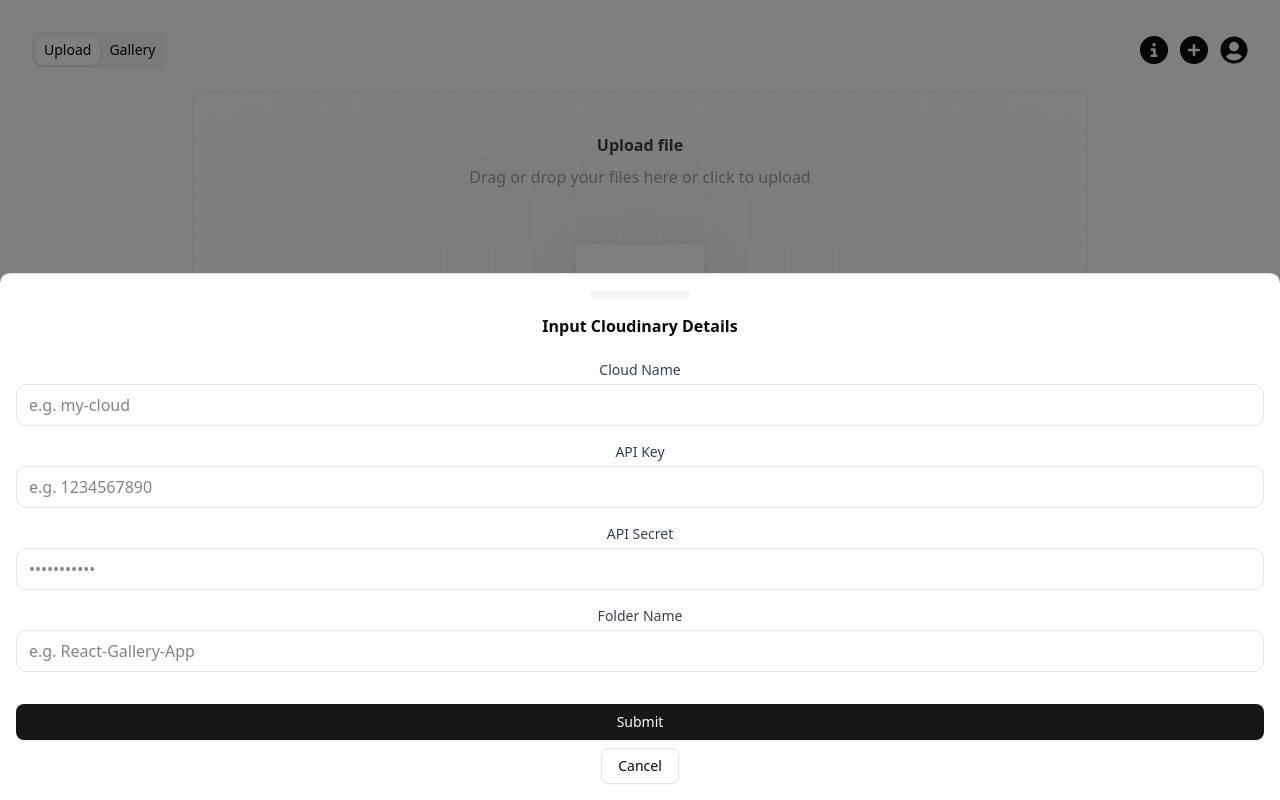
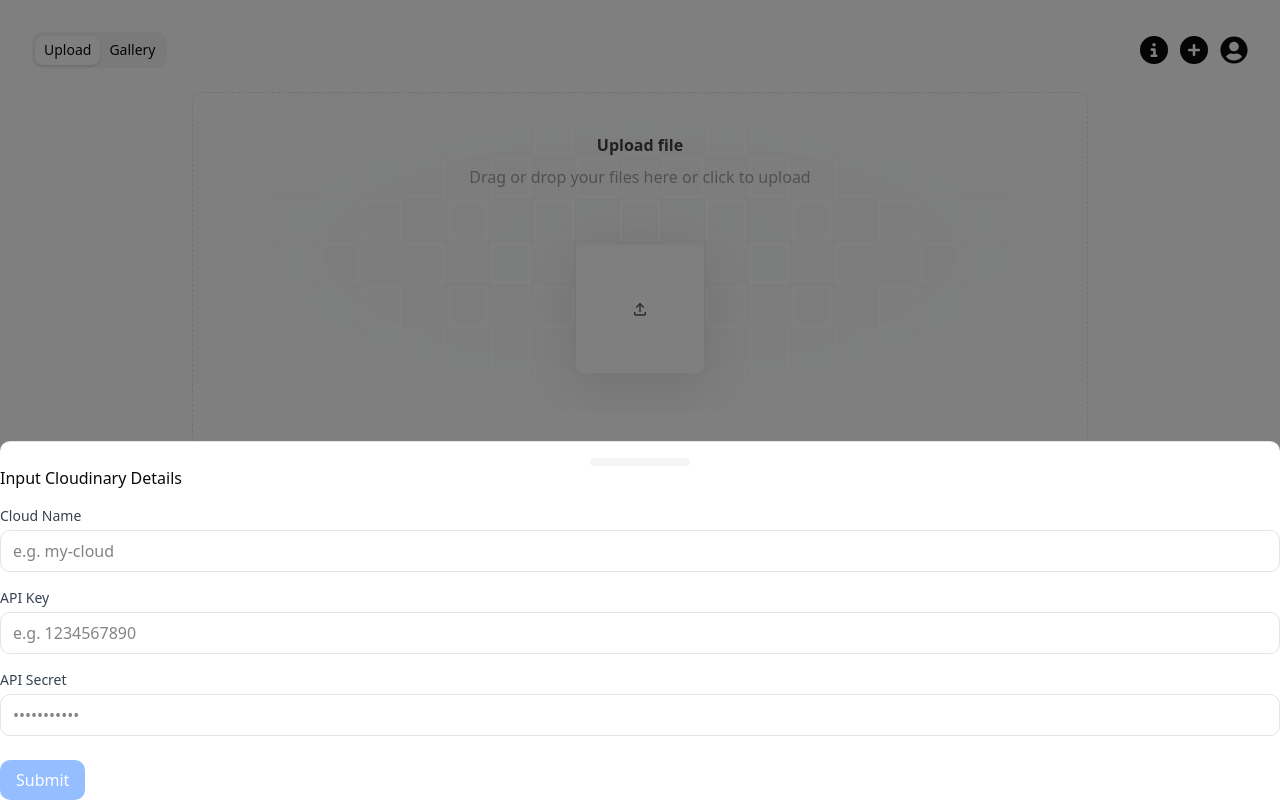
Before and after one commit to omeshapasan2/Cloudinary-Gallery-App, a React (Vite) app: page / in a window 1280 px wide. Both pictures are taken after a click on the icon 1194 px from the left and 50 px from the top of the page. Built offline with nearby package versions, Linux system fonts and the light colour scheme.

Commit message:
Frontend to Backend Input Data Flow

```diff
--- a/src/Pages/GalleryPage.jsx
+++ b/src/Pages/GalleryPage.jsx
@@ -7,6 +7,7 @@
 
   const [ images, setImages ] = useState([]);
 
+  // Fetch images from the server
   useEffect(() => {
     axios.get('https://cloudinary-gallery-app-production.up.railway.app/api/cloudinary')
       .then((res) => {
--- a/src/Pages/MainPage.jsx
+++ b/src/Pages/MainPage.jsx
@@ -16,6 +16,7 @@
   DrawerTrigger,
 } from "@/components/ui/drawer"
 import { Button } from "@/components/ui/button"
+import AccountInput from "../components/AccountInput";
 
 function MainPage() {
   return (
@@ -34,59 +35,10 @@
                 <FaCirclePlus size={28} className="cursor-pointer" />
               </DrawerTrigger>
               <DrawerContent>
-                <DrawerHeader>
-                  {/* Inputs */}
-                  <DrawerTitle>Input Cloudinary Details</DrawerTitle>
-                  <div className="mt-4 space-y-4">
-                    <div>
-                      <label className="block text-sm font-medium text-gray-700 dark:text-gray-300 mb-1">
-                        Cloud Name
-                      </label>
-                      <input
-                        type="text"
-                        placeholder="e.g. my-cloud"
-                        className="w-full px-3 py-2 border rounded-lg focus:outline-none focus:ring-2 focus:ring-blue-500 dark:bg-black dark:text-white"
-                      />
-                    </div>
-                    <div>
-                      <label className="block text-sm font-medium text-gray-700 dark:text-gray-300 mb-1">
-                        API Key
-                      </label>
-                      <input
-                        type="text"
-                        placeholder="e.g. 1234567890"
-                        className="w-full px-3 py-2 border rounded-lg focus:outline-none focus:ring-2 focus:ring-blue-500 dark:bg-black dark:text-white"
-                      />
-                    </div>
-                    <div>
-                      <label className="block text-sm font-medium text-gray-700 dark:text-gray-300 mb-1">
-                        API Secret
-                      </label>
-                      <input
-                        type="password"
-                        placeholder="•••••••••••"
-                        className="w-full px-3 py-2 border rounded-lg focus:outline-none focus:ring-2 focus:ring-blue-500 dark:bg-black dark:text-white"
-                      />
-                    </div>
-                    <div>
-                      <label className="block text-sm font-medium text-gray-700 dark:text-gray-300 mb-1">
-                        Folder Name
-                      </label>
-                      <input
-                        type="text"
-                        placeholder="e.g. React-Gallery-App"
-                        className="w-full px-3 py-2 border rounded-lg focus:outline-none focus:ring-2 focus:ring-blue-500 dark:bg-black dark:text-white"
-                      />
-                    </div>
-                  </div>
-                </DrawerHeader>
 
-                <DrawerFooter>
-                  <Button>Submit</Button>
-                  <DrawerClose>
-                    <Button variant="outline">Cancel</Button>
-                  </DrawerClose>
-                </DrawerFooter>
+                  {/* Input Details Component */}
+                  <AccountInput />
+
               </DrawerContent>
             </Drawer>
 
--- a/src/Pages/UploadPage.jsx
+++ b/src/Pages/UploadPage.jsx
@@ -32,6 +32,11 @@
       pendingFiles.forEach(file => {
         formData.append('files', file);
       });
+
+      // Append Cloudinary credentials
+      formData.append('cloudName', cloudName);
+      formData.append('apiKey', apiKey);
+      formData.append('apiSecret', apiSecret);
 
       // Create XMLHttpRequest for progress tracking
       const xhr = new XMLHttpRequest();
--- /dev/null
+++ b/src/components/AccountInput.jsx
@@ -0,0 +1,113 @@
+import React from 'react'
+import { useState } from "react";
+
+function AccountInput() {
+    const [cloudName, setCloudName] = useState("");
+    const [apiKey, setApiKey] = useState("");
+    const [apiSecret, setApiSecret] = useState("");
+    const [isLoading, setIsLoading] = useState(false);
+
+    const handleSubmit = async () => {
+        setIsLoading(true);
+
+        try {
+            const API_URL =
+                import.meta.env.MODE === "development"
+                    ? "http://localhost:5000/api/send-details"
+                    : "https://cloudinary-gallery-app-production.up.railway.app/api/send-details";
+
+            const response = await fetch(API_URL, {
+                method: "POST",
+                headers: {
+                    "Content-Type": "application/json",
+                },
+                body: JSON.stringify({
+                    cloudName,
+                    apiKey,
+                    apiSecret
+                }),
+            });
+
+            if (!response.ok) {
+                throw new Error(`HTTP error! status: ${response.status}`);
+            }
+
+            const result = await response.json();
+            console.log(result);
+
+            // Only reset fields after successful submission
+            setCloudName("");
+            setApiKey("");
+            setApiSecret("");
+
+            alert("Cloudinary details submitted successfully!");
+
+        } catch (error) {
+            console.error("Error submitting details:", error);
+            alert("Failed to submit details. Please try again.");
+        } finally {
+            setIsLoading(false);
+        }
+    }
+
+    return (
+        <div>
+            <h2>Input Cloudinary Details</h2>
+            <div className="mt-4 space-y-4">
+                <div>
+                    <label className="block text-sm font-medium text-gray-700 dark:text-gray-300 mb-1">
+                        Cloud Name
+                    </label>
+                    <input
+                        type="text"
+                        value={cloudName}
+                        onChange={(e) => setCloudName(e.target.value)}
+                        placeholder="e.g. my-cloud"
+                        className="w-full px-3 py-2 border rounded-lg focus:outline-none focus:ring-2 focus:ring-blue-500 dark:bg-black dark:text-white"
+                        disabled={isLoading}
+                    />
+                </div>
+
+                <div>
+                    <label className="block text-sm font-medium text-gray-700 dark:text-gray-300 mb-1">
+                        API Key
+                    </label>
+                    <input
+                        type="text"
+                        value={apiKey}
+                        onChange={(e) => setApiKey(e.target.value)}
+                        placeholder="e.g. 1234567890"
+                        className="w-full px-3 py-2 border rounded-lg focus:outline-none focus:ring-2 focus:ring-blue-500 dark:bg-black dark:text-white"
+                        disabled={isLoading}
+                    />
+                </div>
+
+                <div>
+                    <label className="block text-sm font-medium text-gray-700 dark:text-gray-300 mb-1">
+                        API Secret
+                    </label>
+                    <input
+                        type="password"
+                        value={apiSecret}
+                        onChange={(e) => setApiSecret(e.target.value)}
+                        placeholder="•••••••••••"
+                        className="w-full px-3 py-2 border rounded-lg focus:outline-none focus:ring-2 focus:ring-blue-500 dark:bg-black dark:text-white"
+                        disabled={isLoading}
+                    />
+                </div>
+            </div>
+
+            <footer className="mt-6">
+                <button
+                    onClick={handleSubmit}
+                    disabled={isLoading || !cloudName || !apiKey || !apiSecret}
+                    className="px-4 py-2 bg-blue-500 text-white rounded-lg hover:bg-blue-600 focus:outline-none focus:ring-2 focus:ring-blue-500 disabled:opacity-50 disabled:cursor-not-allowed"
+                >
+                    {isLoading ? "Submitting..." : "Submit"}
+                </button>
+            </footer>
+        </div>
+    )
+}
+
+export default AccountInput
```
Also changed, not shown: 1 other file (tests, documents, lock files or other folders).
